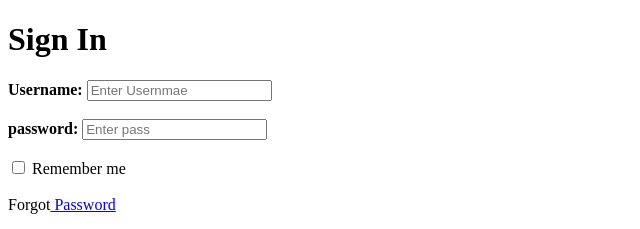
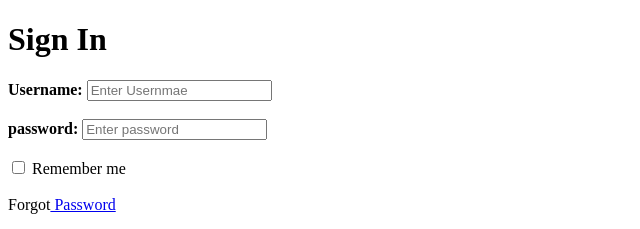
Before and after one commit to Vikasreddyofficial/MRM_Task_1, a plain HTML site: page index.html in a window 1280 px wide. Shown: the top 229 px of the page, 0-640 px from the left. Drawn offline with Linux system fonts and the light colour scheme.

Commit message:
changes made

```diff
--- a/index.html
+++ b/index.html
@@ -13,7 +13,7 @@
         <input type = "text" name="fname"  placeholder = "Enter Usernmae">
         <br><br>
         <b>password:</b>
-        <input type = "password" name = "pass" placeholder = "Enter pass">
+        <input type = "password" name = "pass" placeholder = "Enter password">
         <br><br>
         <input type = "checkbox" id = "check"> Remember me
         <br><br>
```
